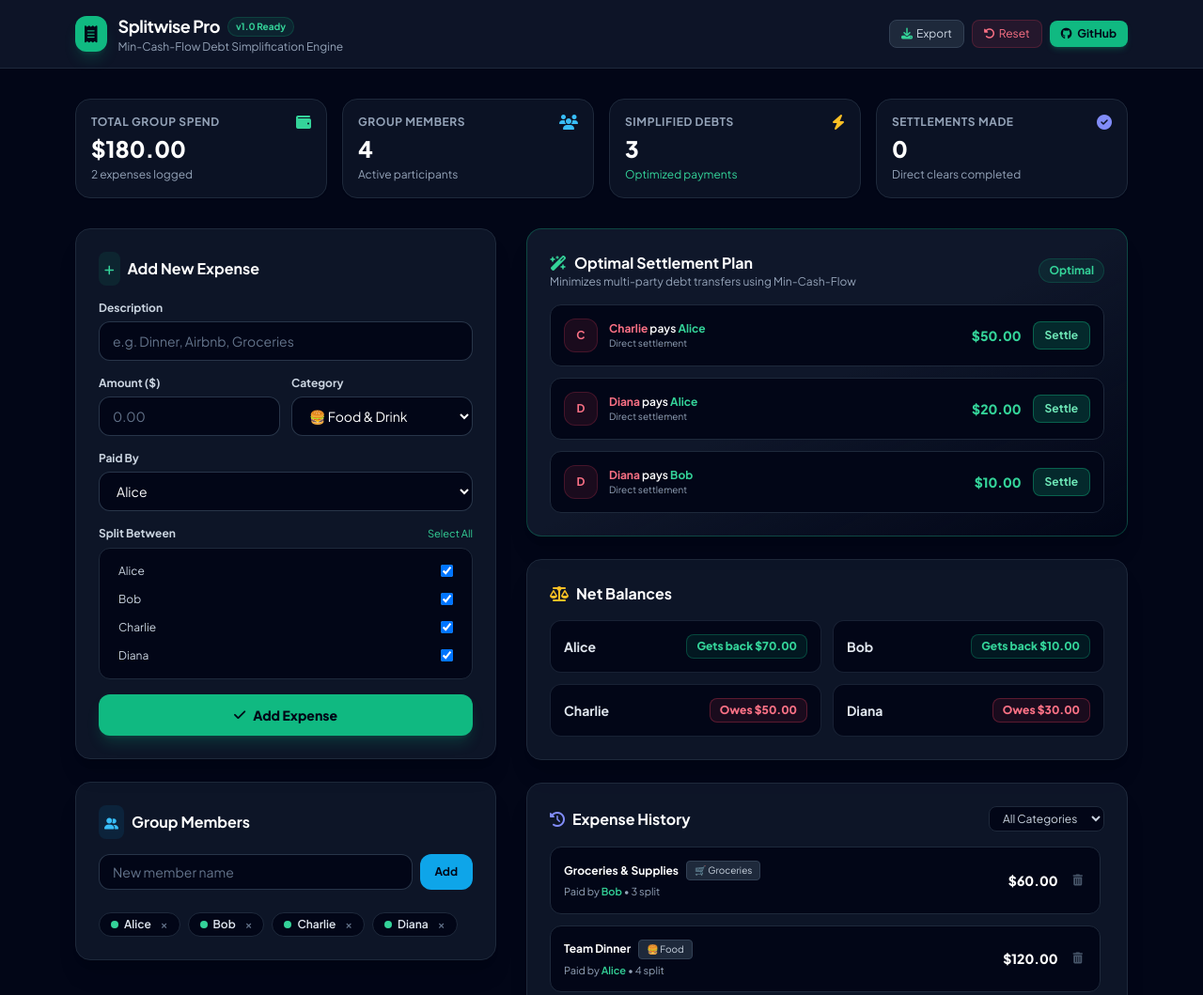
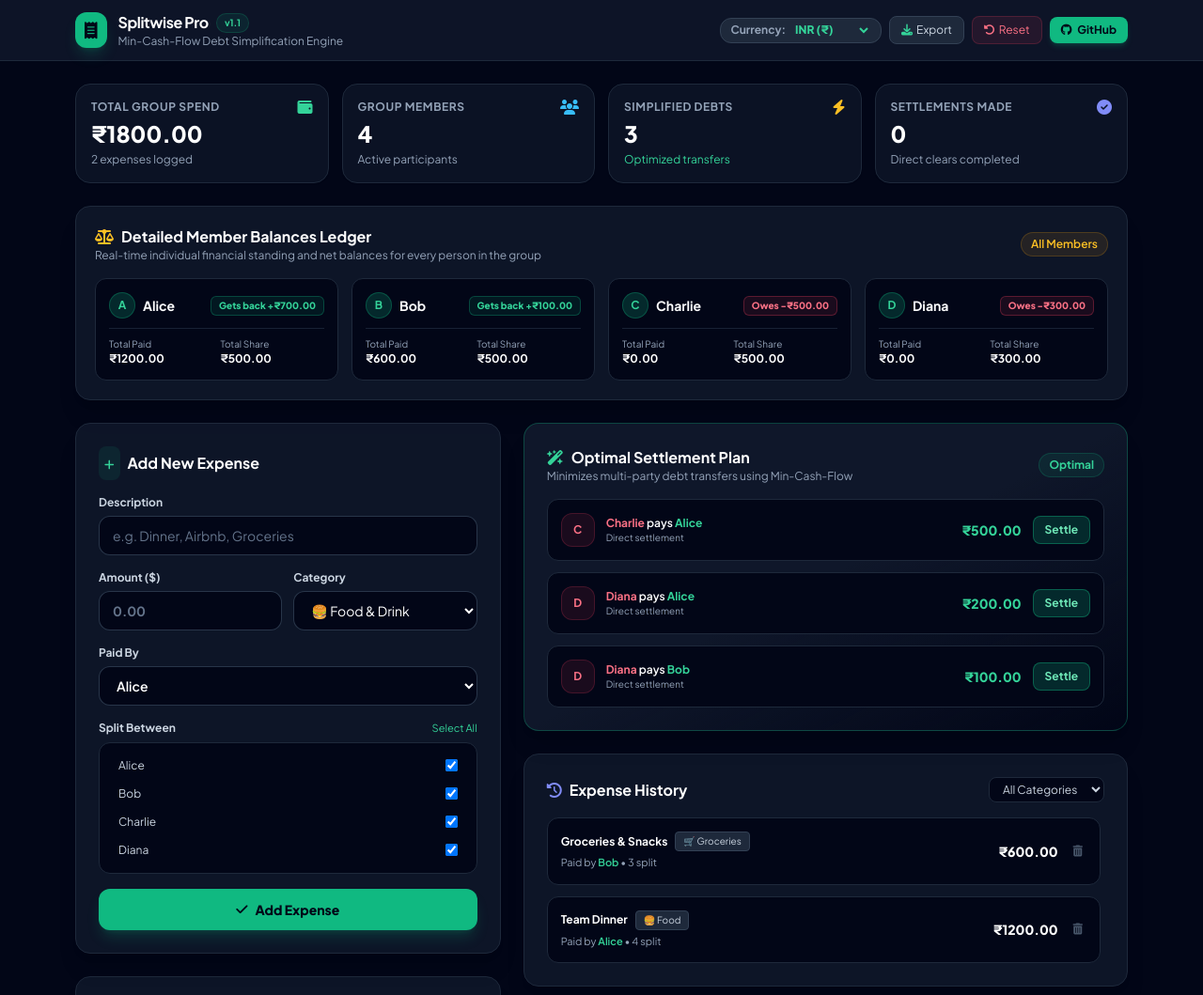
Before and after one commit to iiscshivam/splitwise, a website: page public/index.html in a window 1280 px wide. Shown: the top 1059 px of the page at 94% size. Drawn offline with nearby package versions, Linux system fonts and the light colour scheme.

Commit message:
Add multi-currency selector and detailed individual group member balance ledger

```diff
--- a/public/index.html
+++ b/public/index.html
@@ -3,7 +3,7 @@
 <head>
   <meta charset="UTF-8">
   <meta name="viewport" content="width=device-width, initial-scale=1.0">
-  <title>Splitwise - Expense Sharing & Debt Simplifier</title>
+  <title>Splitwise Pro - Expense Sharing & Debt Simplifier</title>
   <script src="https://cdn.tailwindcss.com"></script>
   <link rel="stylesheet" href="https://cdnjs.cloudflare.com/ajax/libs/font-awesome/6.4.0/css/all.min.css">
   <style>
@@ -15,21 +15,37 @@
 
   <!-- Header -->
   <header class="bg-slate-900/90 backdrop-blur border-b border-slate-800 sticky top-0 z-50">
-    <div class="max-w-6xl mx-auto px-4 py-3.5 flex items-center justify-between">
+    <div class="max-w-6xl mx-auto px-4 py-3 flex flex-wrap items-center justify-between gap-3">
       <div class="flex items-center space-x-3">
         <div class="bg-emerald-500 text-slate-950 p-2.5 rounded-xl font-extrabold text-lg flex items-center justify-center shadow-lg shadow-emerald-500/20">
           <i class="fa-solid fa-receipt"></i>
         </div>
         <div>
           <div class="flex items-center gap-2">
-            <h1 class="text-lg font-bold tracking-tight text-white">Splitwise Pro</h1>
-            <span class="px-2 py-0.5 text-[10px] font-bold bg-emerald-500/10 text-emerald-400 border border-emerald-500/20 rounded-full">v1.0 Ready</span>
+            <h1 class="text-base font-bold tracking-tight text-white">Splitwise Pro</h1>
+            <span class="px-2 py-0.5 text-[10px] font-bold bg-emerald-500/10 text-emerald-400 border border-emerald-500/20 rounded-full">v1.1</span>
           </div>
           <p class="text-xs text-slate-400">Min-Cash-Flow Debt Simplification Engine</p>
         </div>
       </div>
 
-      <div class="flex items-center space-x-2">
+      <!-- Currency & Action Controls -->
+      <div class="flex items-center space-x-2 flex-wrap">
+        <!-- Currency Selector -->
+        <div class="flex items-center bg-slate-800 border border-slate-700 rounded-xl px-2.5 py-1">
+          <span class="text-xs text-slate-400 mr-1.5 font-bold">Currency:</span>
+          <select id="currencySelector" onchange="handleCurrencyChange(this.value)" class="bg-transparent text-xs text-emerald-400 font-extrabold focus:outline-none cursor-pointer">
+            <option value="INR" class="bg-slate-900 text-white">INR (₹)</option>
+            <option value="USD" class="bg-slate-900 text-white">USD ($)</option>
+            <option value="EUR" class="bg-slate-900 text-white">EUR (€)</option>
+            <option value="GBP" class="bg-slate-900 text-white">GBP (£)</option>
+            <option value="JPY" class="bg-slate-900 text-white">JPY (¥)</option>
+            <option value="CAD" class="bg-slate-900 text-white">CAD (CA$)</option>
+            <option value="AUD" class="bg-slate-900 text-white">AUD (AU$)</option>
+            <option value="AED" class="bg-slate-900 text-white">AED (AED)</option>
+          </select>
+        </div>
+
         <button onclick="exportData()" title="Export JSON" class="px-3 py-1.5 text-xs text-slate-300 hover:text-white bg-slate-800 hover:bg-slate-700 rounded-lg transition border border-slate-700 flex items-center gap-1">
           <i class="fa-solid fa-download text-emerald-400"></i> Export
         </button>
@@ -44,10 +60,10 @@
   </header>
 
   <!-- Main Container -->
-  <main class="max-w-6xl mx-auto px-4 py-8 flex-1 w-full space-y-8">
+  <main class="max-w-6xl mx-auto px-4 py-6 flex-1 w-full space-y-6">
 
     <!-- Top Metric Cards -->
-    <div class="grid grid-cols-1 sm:grid-cols-2 lg:grid-cols-4 gap-4">
+    <div class="grid grid-cols-2 sm:grid-cols-4 gap-3.5">
       <div class="bg-slate-900/70 border border-slate-800 rounded-2xl p-4 shadow-sm">
         <div class="flex items-center justify-between text-slate-400 mb-1">
           <span class="text-xs font-bold uppercase tracking-wider">Total Group Spend</span>
@@ -72,7 +88,7 @@
           <i class="fa-solid fa-bolt text-amber-400"></i>
         </div>
         <div id="simplifiedCount" class="text-2xl font-black text-white">0</div>
-        <div class="text-xs text-emerald-400 mt-1">Optimized payments</div>
+        <div class="text-xs text-emerald-400 mt-1">Optimized transfers</div>
       </div>
 
       <div class="bg-slate-900/70 border border-slate-800 rounded-2xl p-4 shadow-sm">
@@ -85,8 +101,26 @@
       </div>
     </div>
 
+    <!-- Group Members Individual Detailed Balances (Prominent Section) -->
+    <div class="bg-slate-900/90 border border-slate-800 rounded-2xl p-5 shadow-xl space-y-4">
+      <div class="flex items-center justify-between flex-wrap gap-2">
+        <div>
+          <h2 class="text-base font-bold text-white flex items-center gap-2">
+            <i class="fa-solid fa-scale-balanced text-amber-400"></i> Detailed Member Balances Ledger
+          </h2>
+          <p class="text-xs text-slate-400">Real-time individual financial standing and net balances for every person in the group</p>
+        </div>
+        <span class="text-xs font-semibold px-2.5 py-1 bg-amber-500/10 text-amber-400 border border-amber-500/20 rounded-full">All Members</span>
+      </div>
+
+      <!-- Member Balances Grid -->
+      <div id="detailedMemberBalancesGrid" class="grid grid-cols-1 sm:grid-cols-2 lg:grid-cols-4 gap-3.5">
+        <!-- Dynamically populated -->
+      </div>
+    </div>
+
     <!-- Main Layout Grid -->
-    <div class="grid grid-cols-1 lg:grid-cols-12 gap-8">
+    <div class="grid grid-cols-1 lg:grid-cols-12 gap-6">
 
       <!-- Left Column: Add Expense & Member Manager (5 Cols) -->
       <div class="lg:col-span-5 space-y-6">
@@ -107,9 +141,9 @@
 
             <div class="grid grid-cols-2 gap-3">
               <div>
-                <label class="block text-xs font-bold text-slate-300 mb-1.5">Amount ($)</label>
+                <label class="block text-xs font-bold text-slate-300 mb-1.5">Amount (<span class="currencySymbolDisplay">$</span>)</label>
                 <input type="number" id="expAmount" step="0.01" min="0.01" required placeholder="0.00"
-                       class="w-full bg-slate-950 border border-slate-700/80 rounded-xl px-3.5 py-2.5 text-sm text-white placeholder-slate-500 focus:outline-none focus:border-emerald-500 transition">
+                       class="w-full bg-slate-950 border border-slate-700/80 rounded-xl px-3.5 py-2.5 text-sm text-white placeholder-slate-500 focus:outline-none focus:border-emerald-500 transition font-bold">
               </div>
               <div>
                 <label class="block text-xs font-bold text-slate-300 mb-1.5">Category</label>
@@ -127,7 +161,7 @@
 
             <div>
               <label class="block text-xs font-bold text-slate-300 mb-1.5">Paid By</label>
-              <select id="expPayer" required class="w-full bg-slate-950 border border-slate-700/80 rounded-xl px-3.5 py-2.5 text-sm text-white focus:outline-none focus:border-emerald-500 transition"></select>
+              <select id="expPayer" required class="w-full bg-slate-950 border border-slate-700/80 rounded-xl px-3.5 py-2.5 text-sm text-white focus:outline-none focus:border-emerald-500 transition font-semibold"></select>
             </div>
 
             <div>
@@ -148,7 +182,7 @@
         <div class="bg-slate-900/90 border border-slate-800 rounded-2xl p-6 shadow-xl space-y-4">
           <h2 class="text-base font-bold text-white flex items-center gap-2">
             <span class="p-1.5 bg-sky-500/10 text-sky-400 rounded-lg"><i class="fa-solid fa-user-group text-xs"></i></span>
-            Group Members
+            Group Members Management
           </h2>
 
           <form onsubmit="handleAddMember(event)" class="flex gap-2">
@@ -164,7 +198,7 @@
 
       </div>
 
-      <!-- Right Column: Simplified Debts, Net Balances & History (7 Cols) -->
+      <!-- Right Column: Simplified Debts & History (7 Cols) -->
       <div class="lg:col-span-7 space-y-6">
 
         <!-- Simplified Settlement Plan -->
@@ -180,14 +214,6 @@
           </div>
 
           <div id="simplifiedList" class="space-y-3"></div>
-        </div>
-
-        <!-- Net Balances Breakdown -->
-        <div class="bg-slate-900/90 border border-slate-800 rounded-2xl p-6 shadow-xl">
-          <h2 class="text-base font-bold text-white mb-4 flex items-center gap-2">
-            <i class="fa-solid fa-scale-balanced text-amber-400"></i> Net Balances
-          </h2>
-          <div id="netBalancesList" class="grid grid-cols-1 sm:grid-cols-2 gap-3"></div>
         </div>
 
         <!-- Expense History -->
@@ -219,12 +245,35 @@
   </main>
 
   <footer class="bg-slate-900/50 border-t border-slate-800 py-4 text-center text-xs text-slate-500">
-    Splitwise Pro • Production Ready • Min-Cash-Flow Algorithm Engine
+    Splitwise Pro • Production Ready • Multi-Currency • Min-Cash-Flow Algorithm Engine
   </footer>
 
   <script>
-    // State management (with localStorage persistence & API fallback)
     const STORAGE_KEY = 'splitwise_pro_store';
+
+    const currencies = {
+      'INR': { symbol: '₹', name: 'Indian Rupee' },
+      'USD': { symbol: '$', name: 'US Dollar' },
+      'EUR': { symbol: '€', name: 'Euro' },
+      'GBP': { symbol: '£', name: 'British Pound' },
+      'JPY': { symbol: '¥', name: 'Japanese Yen' },
+      'CAD': { symbol: 'CA$', name: 'Canadian Dollar' },
+      'AUD': { symbol: 'AU$', name: 'Australian Dollar' },
+      'AED': { symbol: 'AED ', name: 'UAE Dirham' }
+    };
+
+    let currentCurrency = 'INR';
+
+    function formatMoney(amount) {
+      const sym = currencies[currentCurrency]?.symbol || '$';
+      return `${sym}${Math.abs(amount).toFixed(2)}`;
+    }
+
+    function handleCurrencyChange(newCur) {
+      currentCurrency = newCur;
+      document.querySelectorAll('.currencySymbolDisplay').forEach(el => el.textContent = currencies[newCur]?.symbol || '$');
+      loadData();
+    }
 
     let defaultState = {
       users: [
@@ -238,26 +287,26 @@
           id: 'e1',
           description: 'Team Dinner',
           category: 'Food',
-          amount: 120.00,
+          amount: 1200.00,
           paidById: '1',
           splits: [
-            { userId: '1', amount: 30.00 },
-            { userId: '2', amount: 30.00 },
-            { userId: '3', amount: 30.00 },
-            { userId: '4', amount: 30.00 }
+            { userId: '1', amount: 300.00 },
+            { userId: '2', amount: 300.00 },
+            { userId: '3', amount: 300.00 },
+            { userId: '4', amount: 300.00 }
           ],
           date: new Date().toISOString()
         },
         {
           id: 'e2',
-          description: 'Groceries & Supplies',
+          description: 'Groceries & Snacks',
           category: 'Groceries',
-          amount: 60.00,
+          amount: 600.00,
           paidById: '2',
           splits: [
-            { userId: '1', amount: 20.00 },
-            { userId: '2', amount: 20.00 },
-            { userId: '3', amount: 20.00 }
+            { userId: '1', amount: 200.00 },
+            { userId: '2', amount: 200.00 },
+            { userId: '3', amount: 200.00 }
           ],
           date: new Date().toISOString()
         }
@@ -287,18 +336,32 @@
 
     function calculateNetBalances(users, expenses, settlements) {
       const balances = {};
-      users.forEach(u => { balances[u.id] = 0; });
+      const paidTotals = {};
+      const shareTotals = {};
+
+      users.forEach(u => {
+        balances[u.id] = 0;
+        paidTotals[u.id] = 0;
+        shareTotals[u.id] = 0;
+      });
 
       expenses.forEach(e => {
         const total = parseFloat(e.amount);
         if (isNaN(total) || total <= 0) return;
         if (balances[e.paidById] === undefined) balances[e.paidById] = 0;
+        if (paidTotals[e.paidById] === undefined) paidTotals[e.paidById] = 0;
+
         balances[e.paidById] += total;
+        paidTotals[e.paidById] += total;
 
         if (Array.isArray(e.splits)) {
           e.splits.forEach(s => {
             if (balances[s.userId] === undefined) balances[s.userId] = 0;
-            balances[s.userId] -= parseFloat(s.amount);
+            if (shareTotals[s.userId] === undefined) shareTotals[s.userId] = 0;
+
+            const splitAmt = parseFloat(s.amount);
+            balances[s.userId] -= splitAmt;
+            shareTotals[s.userId] += splitAmt;
           });
         }
       });
@@ -314,7 +377,7 @@
         if (Math.abs(balances[id]) < 0.005) balances[id] = 0;
       });
 
-      return balances;
+      return { balances, paidTotals, shareTotals };
     }
 
     function simplifyDebts(balances, users) {
@@ -377,16 +440,66 @@
         ? state.expenses
         : state.expenses.filter(e => e.category === filterCat);
 
-      const netBalances = calculateNetBalances(state.users, state.expenses, state.settlements);
-      const simplifiedDebts = simplifyDebts(netBalances, state.users);
+      const { balances, paidTotals, shareTotals } = calculateNetBalances(state.users, state.expenses, state.settlements);
+      const simplifiedDebts = simplifyDebts(balances, state.users);
       const totalSpend = state.expenses.reduce((sum, e) => sum + e.amount, 0);
 
       // Top stats
-      document.getElementById('totalSpend').textContent = `$${totalSpend.toFixed(2)}`;
+      document.getElementById('totalSpend').textContent = formatMoney(totalSpend);
       document.getElementById('expenseCount').textContent = `${state.expenses.length} expenses logged`;
       document.getElementById('memberCount').textContent = state.users.length;
       document.getElementById('simplifiedCount').textContent = simplifiedDebts.length;
       document.getElementById('settlementCount').textContent = state.settlements.length;
+
+      // Render Detailed Member Balances Grid
+      const memberBalGrid = document.getElementById('detailedMemberBalancesGrid');
+      memberBalGrid.innerHTML = state.users.map(u => {
+        const netAmt = balances[u.id] || 0;
+        const paid = paidTotals[u.id] || 0;
+        const share = shareTotals[u.id] || 0;
+
+        const isPositive = netAmt > 0.005;
+        const isNegative = netAmt < -0.005;
+
+        let statusBadge = 'bg-slate-800 text-slate-400 border-slate-700';
+        let statusText = 'Settled Up (0.00)';
+        let netColor = 'text-slate-400';
+
+        if (isPositive) {
+          statusBadge = 'bg-emerald-500/10 text-emerald-400 border-emerald-500/30';
+          statusText = `Gets back +${formatMoney(netAmt)}`;
+          netColor = 'text-emerald-400';
+        } else if (isNegative) {
+          statusBadge = 'bg-rose-500/10 text-rose-400 border-rose-500/30';
+          statusText = `Owes -${formatMoney(netAmt)}`;
+          netColor = 'text-rose-400';
+        }
+
+        return `
+          <div class="bg-slate-950 border border-slate-800 rounded-xl p-3.5 space-y-2.5">
+            <div class="flex items-center justify-between">
+              <div class="flex items-center gap-2">
+                <div class="w-7 h-7 rounded-full bg-emerald-500/20 text-emerald-400 border border-emerald-500/30 flex items-center justify-center font-bold text-xs">
+                  ${u.name.charAt(0)}
+                </div>
+                <span class="font-bold text-sm text-white">${u.name}</span>
+              </div>
+              <span class="text-[10px] font-black px-2 py-0.5 rounded-md border ${statusBadge}">${statusText}</span>
+            </div>
+
+            <div class="grid grid-cols-2 gap-2 text-xs border-t border-slate-800/80 pt-2 text-slate-400">
+              <div>
+                <span class="text-[10px] block">Total Paid</span>
+                <span class="font-bold text-white">${formatMoney(paid)}</span>
+              </div>
+              <div>
+                <span class="text-[10px] block">Total Share</span>
+                <span class="font-bold text-white">${formatMoney(share)}</span>
+              </div>
+            </div>
+          </div>
+        `;
+      }).join('');
 
       // Payer dropdown
       const payerSel = document.getElementById('expPayer');
@@ -410,32 +523,6 @@
           ${state.users.length > 2 ? `<button onclick="deleteMember('${u.id}')" class="text-slate-500 hover:text-rose-400 ml-1">×</button>` : ''}
         </div>
       `).join('');
-
-      // Net Balances
-      const balancesDiv = document.getElementById('netBalancesList');
-      balancesDiv.innerHTML = Object.entries(netBalances).map(([id, amt]) => {
-        const u = state.users.find(user => user.id === id);
-        const name = u ? u.name : id;
-        const isPositive = amt > 0.005;
-        const isNegative = amt < -0.005;
-
-        let badgeClass = 'bg-slate-800 text-slate-400 border-slate-700';
-        let text = 'Settled up';
-        if (isPositive) {
-          badgeClass = 'bg-emerald-500/10 text-emerald-400 border-emerald-500/30';
-          text = `Gets back $${amt.toFixed(2)}`;
-        } else if (isNegative) {
-          badgeClass = 'bg-rose-500/10 text-rose-400 border-rose-500/30';
-          text = `Owes $${Math.abs(amt).toFixed(2)}`;
-        }
-
-        return `
-          <div class="bg-slate-950 border border-slate-800/80 p-3.5 rounded-xl flex items-center justify-between">
-            <span class="font-bold text-sm text-slate-200">${name}</span>
-            <span class="text-xs font-extrabold px-2.5 py-1 rounded-lg border ${badgeClass}">${text}</span>
-          </div>
-        `;
-      }).join('');
 
       // Simplified Debts
       const simpDiv = document.getElementById('simplifiedList');
@@ -461,7 +548,7 @@
               </div>
             </div>
             <div class="flex items-center gap-3">
-              <span class="text-sm font-black text-emerald-400">$${s.amount.toFixed(2)}</span>
+              <span class="text-sm font-black text-emerald-400">${formatMoney(s.amount)}</span>
               <button onclick="handleSettleUp('${s.fromId}', '${s.toId}', ${s.amount})"
                       class="px-3 py-1.5 bg-emerald-500/20 hover:bg-emerald-500 text-emerald-300 hover:text-slate-950 text-xs font-bold rounded-lg transition border border-emerald-500/40">
                 Settle
@@ -493,7 +580,7 @@
                 </div>
               </div>
               <div class="flex items-center gap-3">
-                <span class="text-sm font-black text-white">$${e.amount.toFixed(2)}</span>
+                <span class="text-sm font-black text-white">${formatMoney(e.amount)}</span>
                 <button onclick="deleteExpense('${e.id}')" title="Delete Expense" class="text-slate-600 hover:text-rose-400 transition text-xs p-1">
                   <i class="fa-solid fa-trash-can"></i>
                 </button>
```
